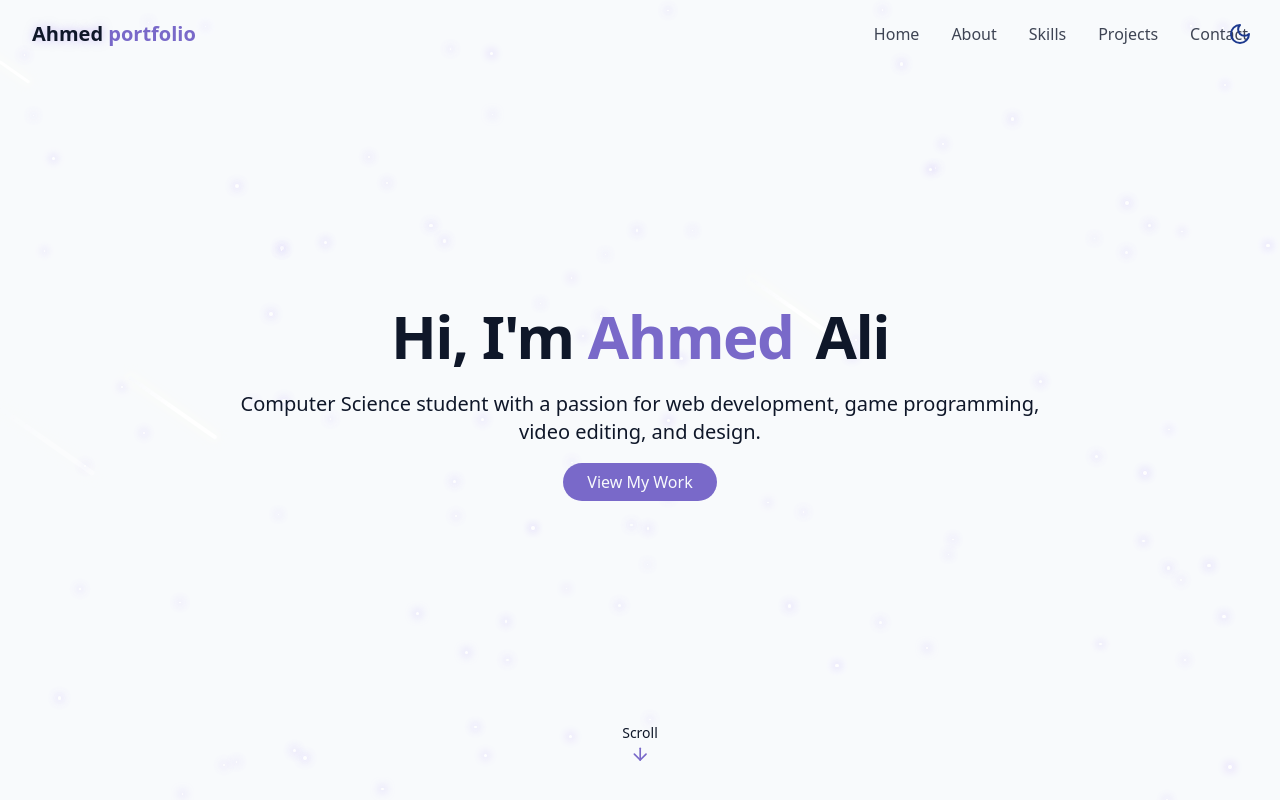
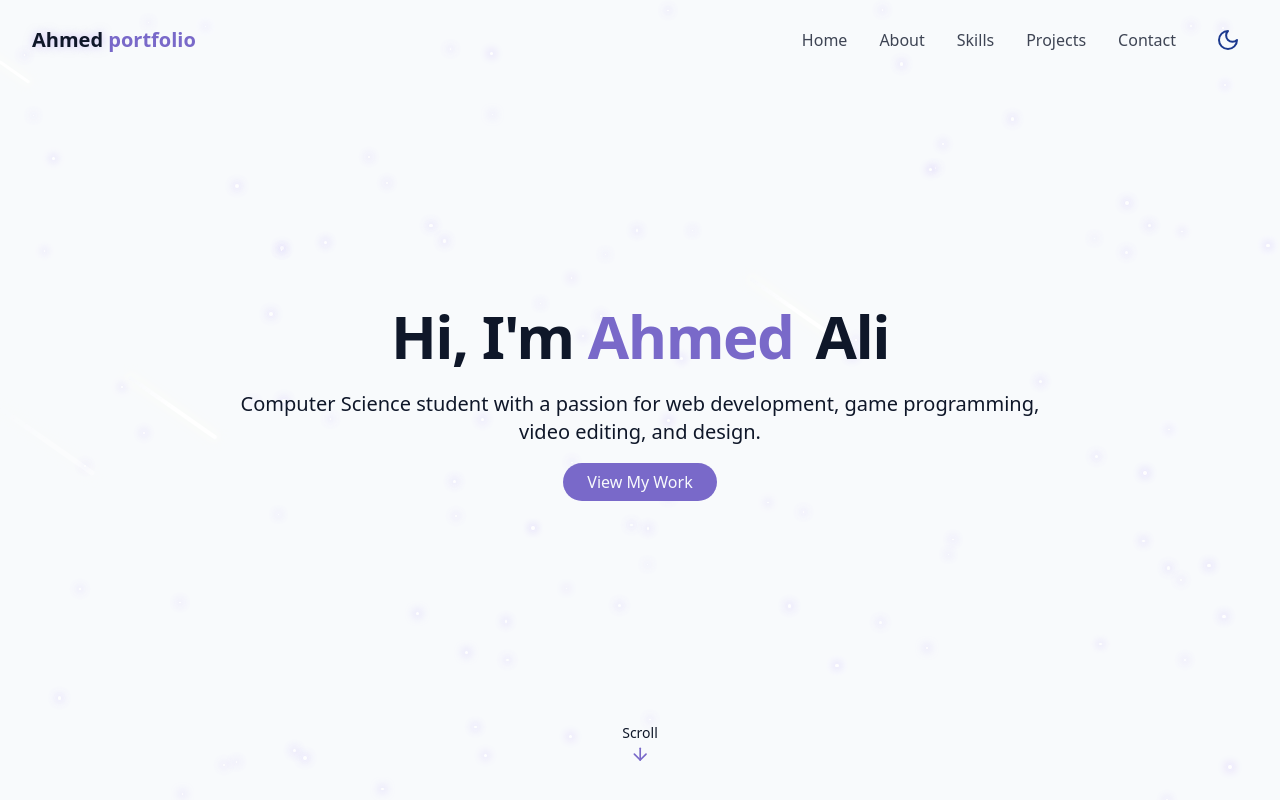
Before and after one commit to kiitaros/My-portfolio, a React (Vite) app: page / in a window 1280 px wide. Shown: the top 800 px of the page. Built offline with nearby package versions, Linux system fonts and the light colour scheme.

Commit message:
fix-the-ThemeToggle

```diff
--- a/src/components/Navbar.jsx
+++ b/src/components/Navbar.jsx
@@ -2,6 +2,7 @@ import { useEffect } from "react";
 import { useState } from "react";
 import { cn } from "../lib/utils"
 import { Menu, X } from "lucide-react";
+import { ThemeToggle } from "./ThemeToggle";
 
 const navItems = [
     {name: "Home",href:"#hero"},
@@ -33,12 +34,15 @@ export const Navbar = () => {
             <span className="text-glow text-foreground"> Ahmed </span> portfolio
         </span>
     </a>
-        <div className="hidden md:flex space-x-8" >
-            {navItems.map((item, key) => (
-                <a key={key} href={item.href} className="text-foreground/80 hover:text-primary transition-colors duration-300 " >
-                    {item.name}
-                </a>
-            ))}
+        <div className="flex items-center gap-8">
+            <div className="hidden md:flex space-x-8">
+                {navItems.map((item, key) => (
+                    <a key={key} href={item.href} className="text-foreground/80 hover:text-primary transition-colors duration-300">
+                        {item.name}
+                    </a>
+                ))}
+            </div>
+            <ThemeToggle />
         </div>
 
         <button onClick={()=> setIsMenuOpen((prev)=> !prev )}
@@ -49,7 +53,7 @@ export const Navbar = () => {
                 {isMenuOpen ? <X size={24}/> : <Menu size={24} />} </button>
     <div
      className={cn(
-        "fixed inset-0 bg-background/95 backdroup-blur-md z-40 flex flex-col items-center justify-center",
+        "fixed inset-0 bg-background/95 backdrop-blur-md z-40 flex flex-col items-center justify-center",
         "transition-all duration-300 md:hidden",
          isMenuOpen
          ? "opacity-100 pointer-events-auto"
@@ -60,7 +64,7 @@ export const Navbar = () => {
             {navItems.map((item, key) => (
                 <a key={key}
                  href={item.href}
-                  className="text-foreground/80 hover:text-primary transition-colors duration-300 "
+                  className="text-foreground/80 hover:text-primary transition-colors duration-300"
                 onClick={() => setIsMenuOpen(false)}
                 >
                     {item.name}
--- a/src/components/ThemeToggle.jsx
+++ b/src/components/ThemeToggle.jsx
@@ -32,13 +32,15 @@ export const ThemeToggle = () => {
       };
 
     return(
-<button onClick={toggleTheme} className={cn("fixed max-md:top-5 right-5 z-50 p-2 rounded-full transition-colors duration-300",
-"focus:outline-hidden", "hidden sm:hidden lg:flex lg:top-3.5 lg:pl-10"
+<button onClick={toggleTheme} className={cn(
+    "p-2 rounded-full transition-colors duration-300",
+    "focus:outline-none",
+    "hidden md:block"
 )}>
      {isDarkMode ? (
-        <Sun className=" h-6 w-6 text-yellow-300" />
+        <Sun className="h-6 w-6 text-yellow-300" />
      ) : (
-     <Moon  className="h-6 w-6 text-blue-900" />
+     <Moon className="h-6 w-6 text-blue-900" />
      )}
      </button>
     );
--- a/src/pages/Home.jsx
+++ b/src/pages/Home.jsx
@@ -7,9 +7,9 @@ import { SkillsSection } from "../components/SkillsSection.jsx";
 import { ProjectsSection } from "../components/ProjectsSection.jsx";
 import { ContactSection } from "../components/ContactSection.jsx";
 import { Footer } from "../components/Footer.jsx";
+
 export const Home = ()=>{
     return <div className="min-h-screen bg-background text-foreground overflow-x-hidden">
-      <ThemeToggle />
       <StarBackground />
       <Navbar/>
       <main>
```
